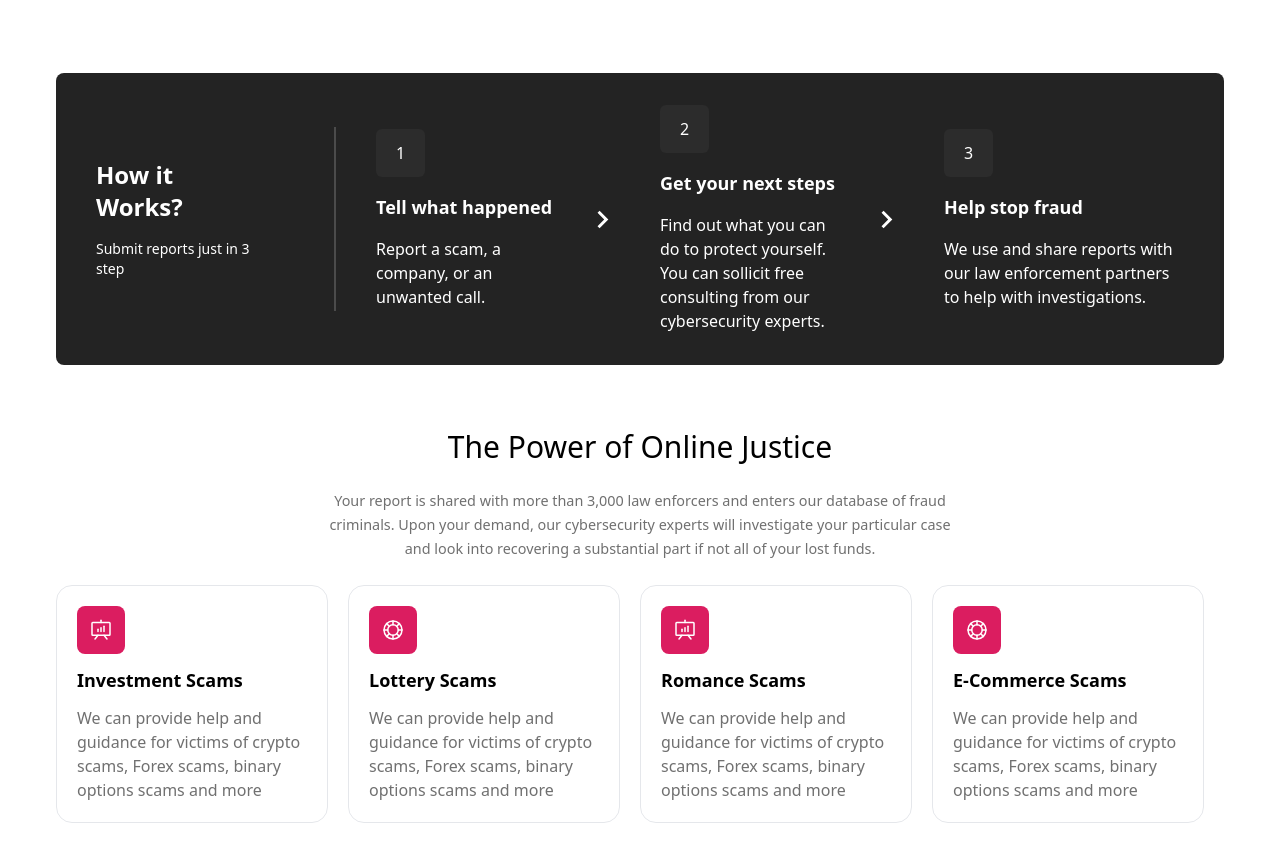
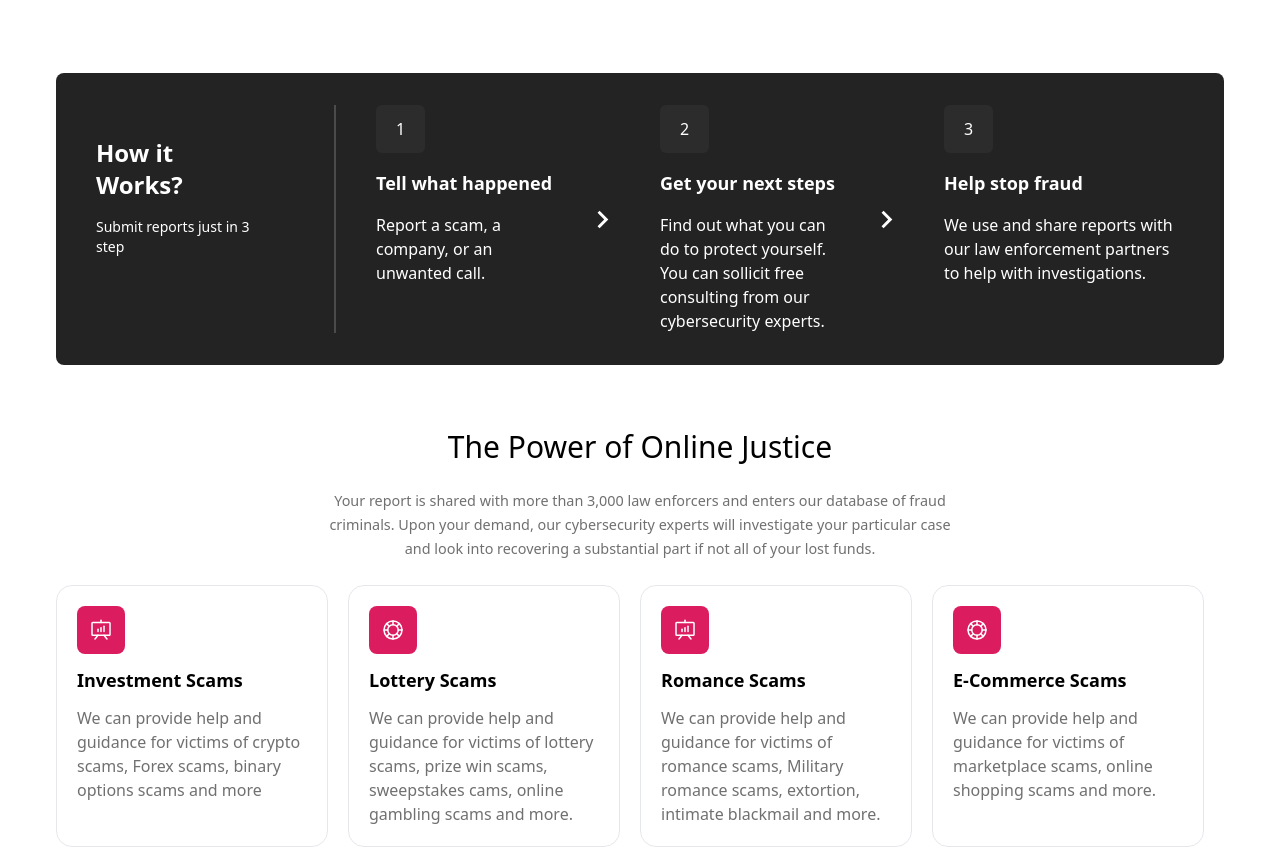
Before and after one commit to JoeSheli/online_justice_frontend, a React (Vite) app: page / in a window 1280 px wide. Shown: the part 540-1388 px from the top of the page. Built offline with nearby package versions, Linux system fonts and the light colour scheme.

Commit message:
fixed some bugs

```diff
--- a/src/components/Footer.tsx
+++ b/src/components/Footer.tsx
@@ -26,13 +26,13 @@ function Footer() {
       <Phone />
       <span>+44 204 525 3282</span>
     </a>,
-    <div className="flex items-center gap-3">
+    <a href="mailto:support@onlinejustice.com" className="flex items-center gap-3">
       <Mail />
-      <span>Info@email.com</span>
-    </div>,
+      <span>support@onlinejustice.com</span>
+    </a>,
     <div className="flex items-center gap-3">
       <Location />
-      <span>Lorem ipsum dolor sit amet, consectetur</span>
+      <span>167-169 Great Portland Street, 5th Floor, London.</span>
     </div>,
   ];
   return (
@@ -100,9 +100,9 @@ function Footer() {
           </div>
           <div className="flex flex-col gap-10">
             <div className="text-2xl font-semibold">Contact info</div>
-            <div className="flex flex-wrap items-center gap-5 font-medium">
+            <div className="flex xl:flex-nowrap flex-wrap items-center gap-5 font-medium">
               {others.map((foter, index) => (
-                <div key={index}>{foter}</div>
+                <div key={index} className="whitespace-nowrap">{foter}</div>
               ))}
             </div>
           </div>
--- a/src/components/HowItWorks.tsx
+++ b/src/components/HowItWorks.tsx
@@ -21,7 +21,7 @@ function HowItWorks() {
   ];
 
   return (
-    <div className="bg-[#232323] my-16 gap-10 rounded-lg overflow-x-auto md:flex-row flex-col md:w-full mx-auto w-fit text-white px-10 py-8 flex items-center">
+    <div className="bg-[#232323] my-16 gap-10 rounded-lg overflow-x-auto md:flex-row flex-col md:w-full mx-auto w-fit text-white px-10 py-8 flex">
       <div className="flex sm:min-w-[15rem] flex-col sm:border-r-2 sm:border-b-0  border-b-2 border-r-[#4b4b4b] border-solid py-8 pr-16 gap-4">
         <div className="text-2xl font-semibold max-w-[5rem] ">
           How it Works?
--- a/src/components/OnlineJustice.tsx
+++ b/src/components/OnlineJustice.tsx
@@ -15,43 +15,58 @@ function OnlineJustice() {
     {
       icon: <Lottery />,
       title: "Lottery scams",
-      desc: "We can provide help and guidance for victims of crypto scams, Forex scams, binary options scams and more",
+      desc: "We can provide help and guidance for victims of lottery scams, prize win scams, sweepstakes cams, online gambling scams and more.",
     },
     {
       icon: <Scams />,
       title: "Romance scams",
-      desc: "We can provide help and guidance for victims of crypto scams, Forex scams, binary options scams and more",
+      desc: "We can provide help and guidance for victims of romance scams, Military romance scams, extortion, intimate blackmail and more.",
     },
     {
       icon: <Lottery />,
       title: "e-commerce scams",
-      desc: "We can provide help and guidance for victims of crypto scams, Forex scams, binary options scams and more",
+      desc: "We can provide help and guidance for victims of marketplace scams, online shopping scams and more. ",
     },
     {
       icon: <Lottery />,
       title: "Loan scams",
-      desc: "We can provide help and guidance for victims of crypto scams, Forex scams, binary options scams and more",
+      desc: `We can provide help and
+      guidance for victims of loan
+      fee scams, no credit check
+      scams, debt consolidation
+      scams and more.`,
     },
     {
       icon: <Lottery />,
       title: "Employment scams",
-      desc: "We can provide help and guidance for victims of crypto scams, Forex scams, binary options scams and more",
+      desc: `We can provide help and
+      guidance for victims of
+      online employment staff,
+      data entry job scams and
+      more.`,
     },
     {
       icon: <Lottery />,
       title: "Tax Refund scams",
-      desc: "We can provide help and guidance for victims of crypto scams, Forex scams, binary options scams and more",
+      desc: `We can provide help and
+      guidance for victims of tax
+      refund scams and more.`,
     },
     {
       icon: <Lottery />,
       title: "Inheritance scams",
-      desc: "We can provide help and guidance for victims of crypto scams, Forex scams, binary options scams and more",
+      desc: `We can provide help and
+      guidance for victims of
+      fake inheritance scams and
+      more.`,
     },
   ];
 
   return (
     <div className="flex flex-col my-10 gap-6 items-center">
-      <div className="text-3xl text-center font-medium">The Power of Online Justice</div>
+      <div className="text-3xl text-center font-medium">
+        The Power of Online Justice
+      </div>
       <div className="text-center text-[0.9rem] max-w-[40rem] leading-6 text-[#707070]">
         Your report is shared with more than 3,000 law enforcers and enters our
         database of fraud criminals. Upon your demand, our cybersecurity experts
--- a/src/components/Step1.tsx
+++ b/src/components/Step1.tsx
@@ -12,11 +12,11 @@ function Step1() {
     },
     {
       title: "Job, investment, money-making opportunity, franchise",
-      desc: "Lorem ipsum dolor sit amet, consectetur adipiscing elit",
+      // desc: "Lorem ipsum dolor sit amet, consectetur adipiscing elit",
     },
     {
       title: "Phone, internet, TV service",
-      desc: "Lorem ipsum dolor sit amet, consectetur adipiscing elit",
+      // desc: "Lorem ipsum dolor sit amet, consectetur adipiscing elit",
     },
     {
       title: "Health",
@@ -24,27 +24,27 @@ function Step1() {
     },
     {
       title: "Just an annoying call",
-      desc: "Lorem ipsum dolor sit amet, consectetur adipiscing elit",
+      // desc: "Lorem ipsum dolor sit amet, consectetur adipiscing elit",
     },
     {
       title: "Online shopping",
-      desc: "Lorem ipsum dolor sit amet, consectetur adipiscing elit",
+      // desc: "Lorem ipsum dolor sit amet, consectetur adipiscing elit",
     },
     {
       title: "Sweepstakes, prize, lottery",
-      desc: "Lorem ipsum dolor sit amet, consectetur adipiscing elit",
+      // desc: "Lorem ipsum dolor sit amet, consectetur adipiscing elit",
     },
     {
       title: "Credit, debt, loan",
-      desc: "Lorem ipsum dolor sit amet, consectetur adipiscing elit",
+      // desc: "Lorem ipsum dolor sit amet, consectetur adipiscing elit",
     },
     {
       title: "Auto sale, repair",
-      desc: "Lorem ipsum dolor sit amet, consectetur adipiscing elit",
+      desc: "(ex. debt collection, credit report, student loan debt relief)",
     },
     {
       title: "Something else",
-      desc: "Lorem ipsum dolor sit amet, consectetur adipiscing elit",
+      // desc: "Lorem ipsum dolor sit amet, consectetur adipiscing elit",
     },
   ];
   const [selectedValue, setSelectedValue] = useRecoilState(validation);
--- a/src/components/Step2.tsx
+++ b/src/components/Step2.tsx
@@ -39,8 +39,8 @@ function Step2() {
         />
         <Ask3
           question="How did you pay or send the money?"
-          type="select"
-          data={[{ label: "Paypal", value: "pal" }]}
+          type="simple"
+          placeholder="Please specif how"
         />
       </div>
       <div className="flex sm:items-start sm:flex-nowrap flex-wrap items-end gap-5 justify-between">
--- a/src/components/Step3.tsx
+++ b/src/components/Step3.tsx
@@ -59,23 +59,19 @@ function Step3() {
         <Ask3
           type="simple"
           question="Phone Number"
-          placeholder="Phone Number"
+          placeholder="Phone number"
         />
-        <Ask3 type="select" question="Phone Type" />
+         <Ask3
+          type="simple"
+          question="Email address"
+          placeholder="Info@email.com"
+        />
       </div>
       <div className="text-[gray] text-[0.95rem]">
         Zip/Postal code, phone number, phone type, and email are required if you
         want to later update your report online.{" "}
       </div>
-      <div className="flex md:flex-nowrap  flex-wrap gap-5 items-center justify-between">
-        <Ask3 type="select" question="Age Range" />
-        <div></div>
-        <Ask3 type="select" question="Military Status" />
-        <div></div>
-        <Ask3 type="select" question="Military Rank" />
-        <div></div>
-        <Ask3 type="select" question="Military Branch" />
-      </div>
+
       <Ask2 question="Are you filing on behalf of your small business or organization?" />
     </div>
   );
--- a/src/subcomponents/Ask3.tsx
+++ b/src/subcomponents/Ask3.tsx
@@ -139,8 +139,8 @@ function Ask3({
       ) : (
         <LocalizationProvider dateAdapter={AdapterDayjs}>
           <DesktopDatePicker
-            label="DD / MM / YYYY"
-            inputFormat="DD/MM/YYYY"
+            label="MM / DD / YYYY"
+            inputFormat="MM/DD/YYYY"
             value={values.date.value}
             onChange={(e) => {
               setValues({ ...values, date: { value: e, helperText: "" } });
--- a/src/subcomponents/Step.tsx
+++ b/src/subcomponents/Step.tsx
@@ -15,7 +15,7 @@ function Step({
   key: number;
 }) {
   return (
-    <div key={key} className="flex sm:min-w-[15rem] items-center gap-5">
+    <div key={key} className="flex sm:min-w-[15rem] gap-5">
       <div className="flex items-start flex-col gap-4">
         <div
           className="py-3 px-5 rounded-md"
@@ -26,7 +26,7 @@ function Step({
         <div className="font-bold text-lg">{title}</div>
         <div className="max-w-[15rem]">{desc}</div>
       </div>
-      {showNext && <ChevronRight sx={{ fontSize: 35 }} className="sm:block hidden" />}
+      {showNext && <ChevronRight sx={{ fontSize: 35 }} className="sm:block my-auto hidden" />}
     </div>
   );
 }
```
